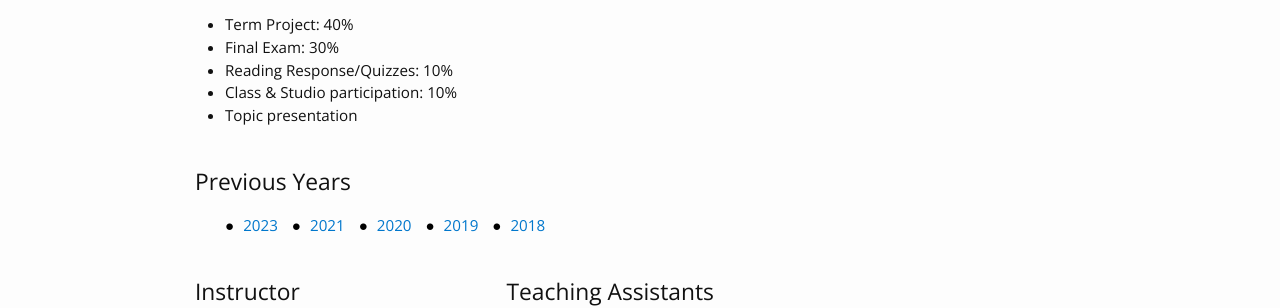
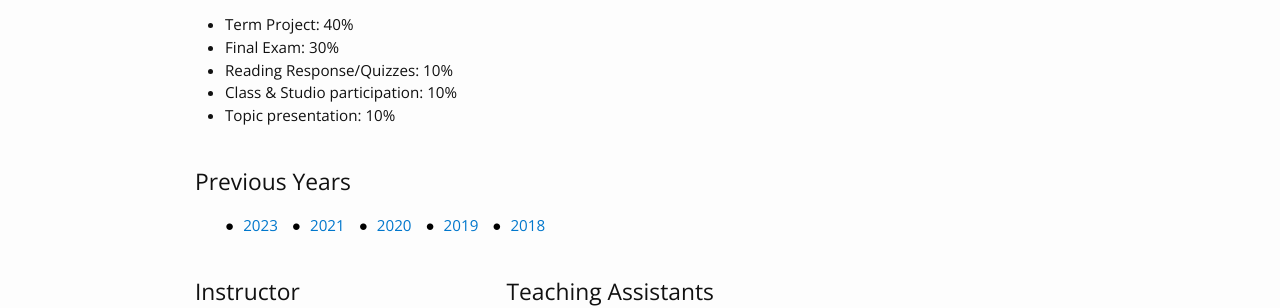
Before and after one commit to cstl-kaist/cs473-2025-fall, a Jekyll site: the page built from index.md, in a window 1280 px wide. Shown: the part 1314-1622 px from the top of the page. Built offline with Jekyll 4.4.1, drawn with Linux system fonts in a browser that asks for light colours; nearby versions of some CDN libraries.

Commit message:
Update home.html
Fixed topic presentation grading not displaying

```diff
--- a/_layouts/home.html
+++ b/_layouts/home.html
@@ -51,7 +51,7 @@ layout: default
         <li>Final Exam: 30%</li>
         <li>Reading Response/Quizzes: 10%</li>
         <li>Class & Studio participation: 10%</li>
-        <li>Topic presentation</li>
+        <li>Topic presentation: 10%</li>
     </ul>
 
     <br>
```
